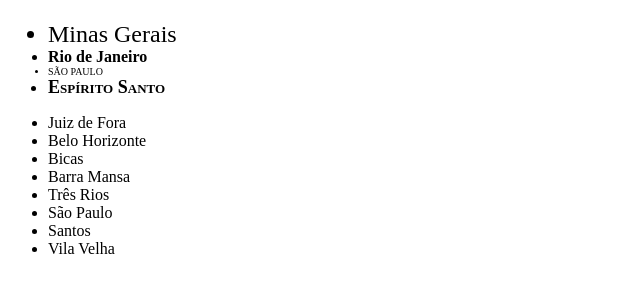
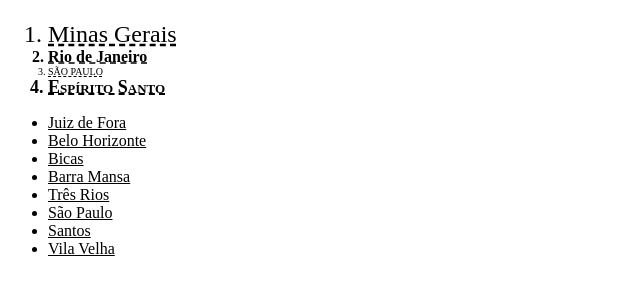
Before and after one commit to lucasduartec/aulacss, a plain HTML site: page index.html in a window 1280 px wide. Shown: the part 59-354 px from the top of the page, without its empty margins (0-640 px from the left). Drawn offline with Linux system fonts and the light colour scheme.

Commit message:
Adiciona mais estilos

```diff
--- a/index.html
+++ b/index.html
@@ -5,15 +5,38 @@
     <meta http-equiv="X-UA-Compatible" content="IE=edge" />
     <meta name="viewport" content="width=device-width, initial-scale=1.0" />
     <title>Exemplo 04: CSS</title>
+    <style>
+      ul > li {
+        text-decoration: underline;
+        font-size: medium;
+      }
+      ol > li {
+        text-decoration: underline;
+        text-decoration-style: dashed;
+        font-size: medium;
+      }
+    </style>
   </head>
   <body>
     <h1>Exemplo 04: CSS</h1>
-    <ul>
-      <li style = "font-size: x-large;">Minas Gerais</li>
-      <li style = "font-weight: bolder;">Rio de Janeiro</li>
-      <li style = "font-size: x-small; font-weight: lighter; text-transform: uppercase;">São Paulo</li>
-      <li style = "font-size: large; font-weight: bolder; font-variant: small-caps;">Espírito Santo</li>
-    </ul>
+    <ol>
+      <li style="font-size: x-large">Minas Gerais</li>
+      <li style="font-weight: bolder">Rio de Janeiro</li>
+      <li
+        style="
+          font-size: x-small;
+          font-weight: lighter;
+          text-transform: uppercase;
+        "
+      >
+        São Paulo
+      </li>
+      <li
+        style="font-size: large; font-weight: bolder; font-variant: small-caps"
+      >
+        Espírito Santo
+      </li>
+    </ol>
     <ul>
       <li>Juiz de Fora</li>
       <li>Belo Horizonte</li>
```
Lines whose indentation alone changed are shown as unchanged.
